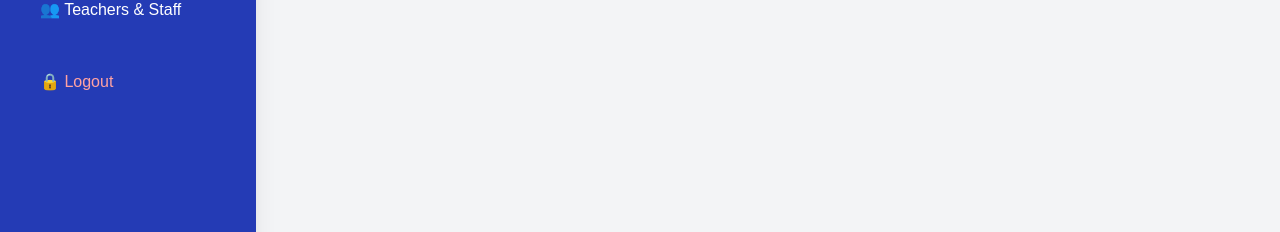
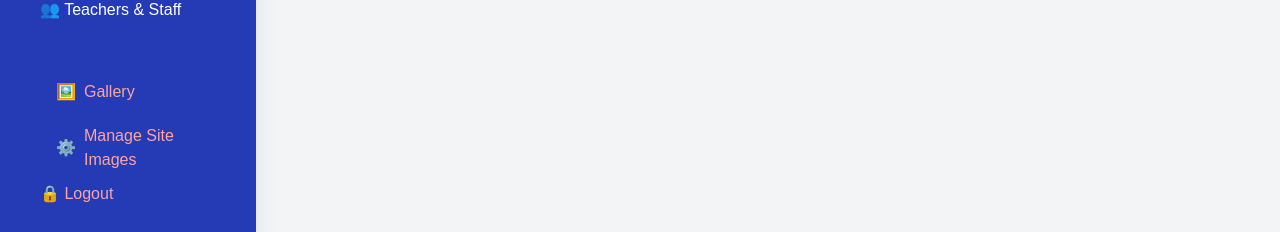
Before and after one commit to anjali100-coder/kinder-school-website, a Next.js app: page /admin/dashboard in a window 1280 px wide. Shown: the part 474-706 px from the top of the page. Built offline with nearby package versions, Linux system fonts and the light colour scheme; no server answers.

Commit message:
added gallery and site images links to sidebar

```diff
--- a/app/admin/dashboard/layout.tsx
+++ b/app/admin/dashboard/layout.tsx
@@ -21,6 +21,15 @@ export default function DashboardLayout({ children }: { children: React.ReactNod
             👥 Teachers & Staff
           </Link>
           <li className="cursor-pointer hover:bg-blue-800 px-4 py-2 rounded-lg transition mt-8 text-red-300">
+ {/* Gallery Link */}
+          <Link href="/admin/dashboard/gallery" className="block py-2.5 px-4 rounded transition duration-200 hover:bg-blue-700 hover:text-white flex items-center gap-2">
+            <span>🖼️</span> Gallery
+          </Link>
+
+          {/* Site Images / Banner Manager Link */}
+          <Link href="/admin/dashboard/site-images" className="block py-2.5 px-4 rounded transition duration-200 hover:bg-blue-700 hover:text-white flex items-center gap-2">
+            <span>⚙️</span> Manage Site Images
+          </Link>
             🔒 Logout
           </li>
         </ul>
```
